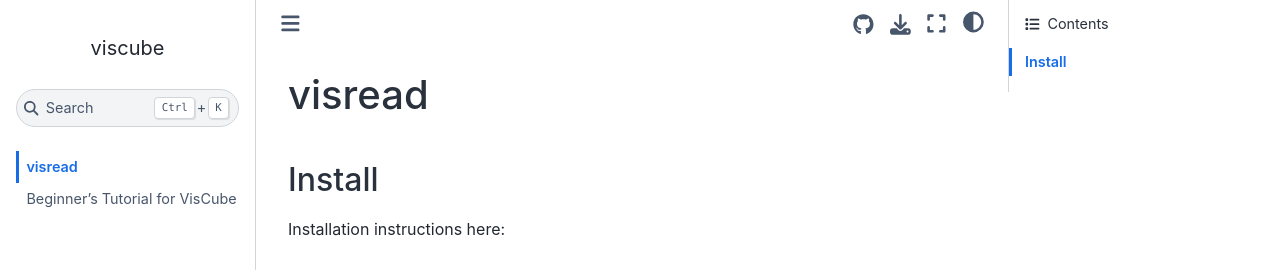
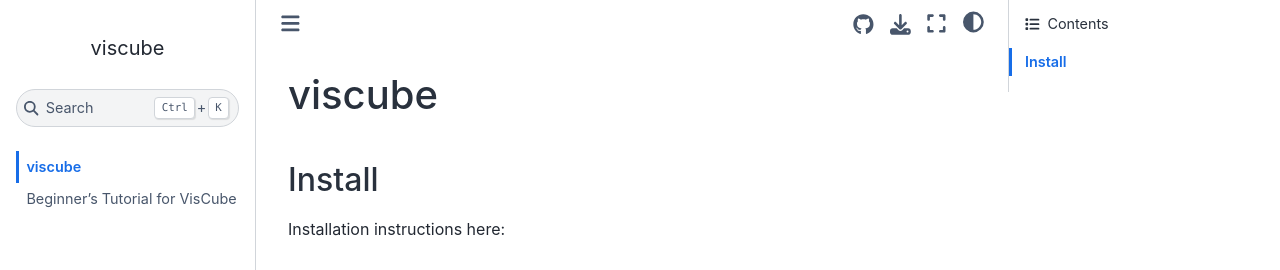
Before and after one commit to mjyb16/viscube, a Jupyter Book: the page built from docs/source/install.md, in a window 1280 px wide. Shown: the top 270 px of the page. Built offline with Jupyter Book 1.0.4 settings and Sphinx 7.4.7 and the Sphinx Book theme 1.1.4, drawn with Linux system fonts in a browser that asks for light colours.

Commit message:
Fixing typo of 'viscube'

```diff
--- a/docs/source/install.md
+++ b/docs/source/install.md
@@ -1,4 +1,4 @@
-# visread
+# viscube
 
 ## Install
 Installation instructions here:
```
